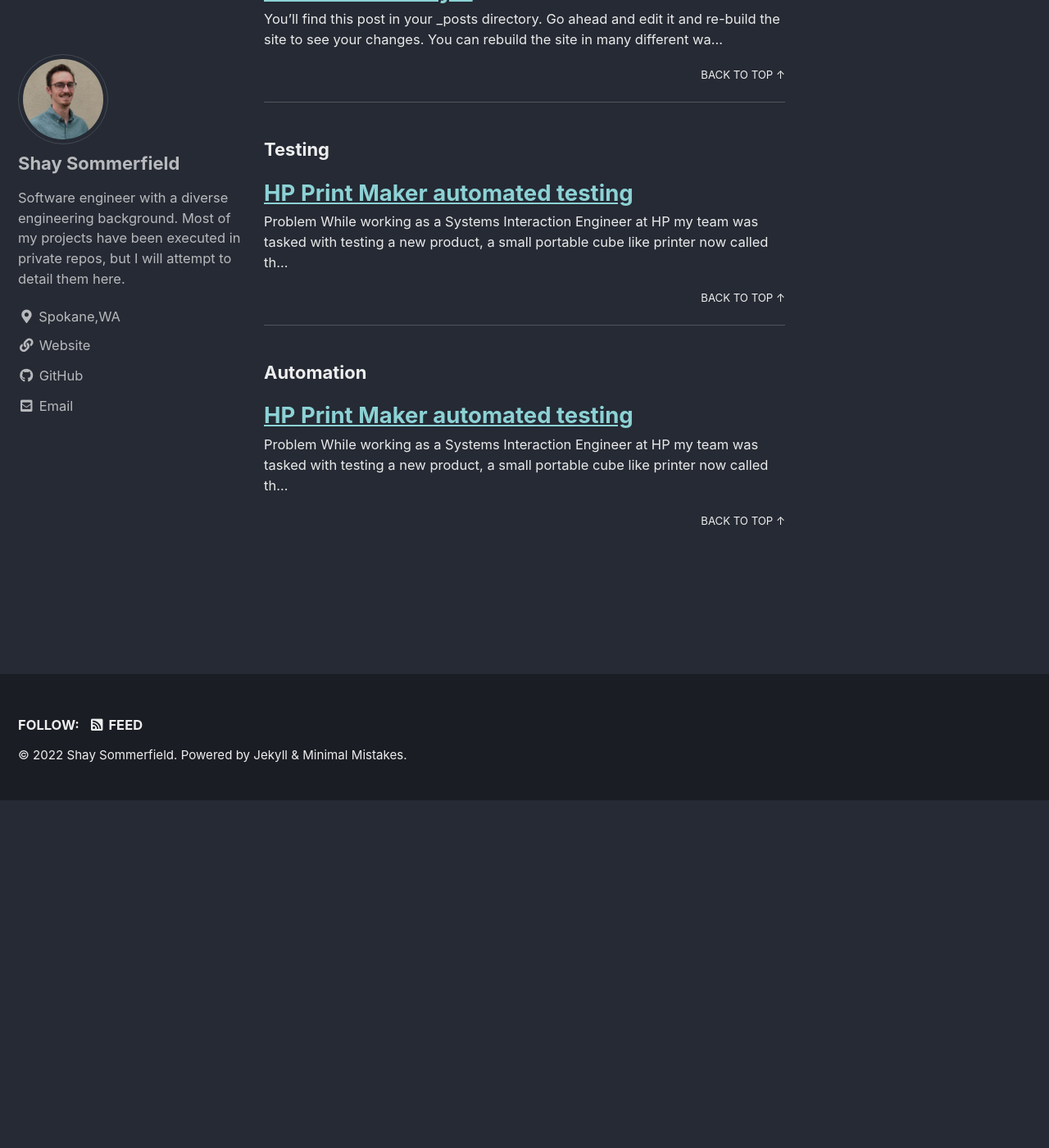
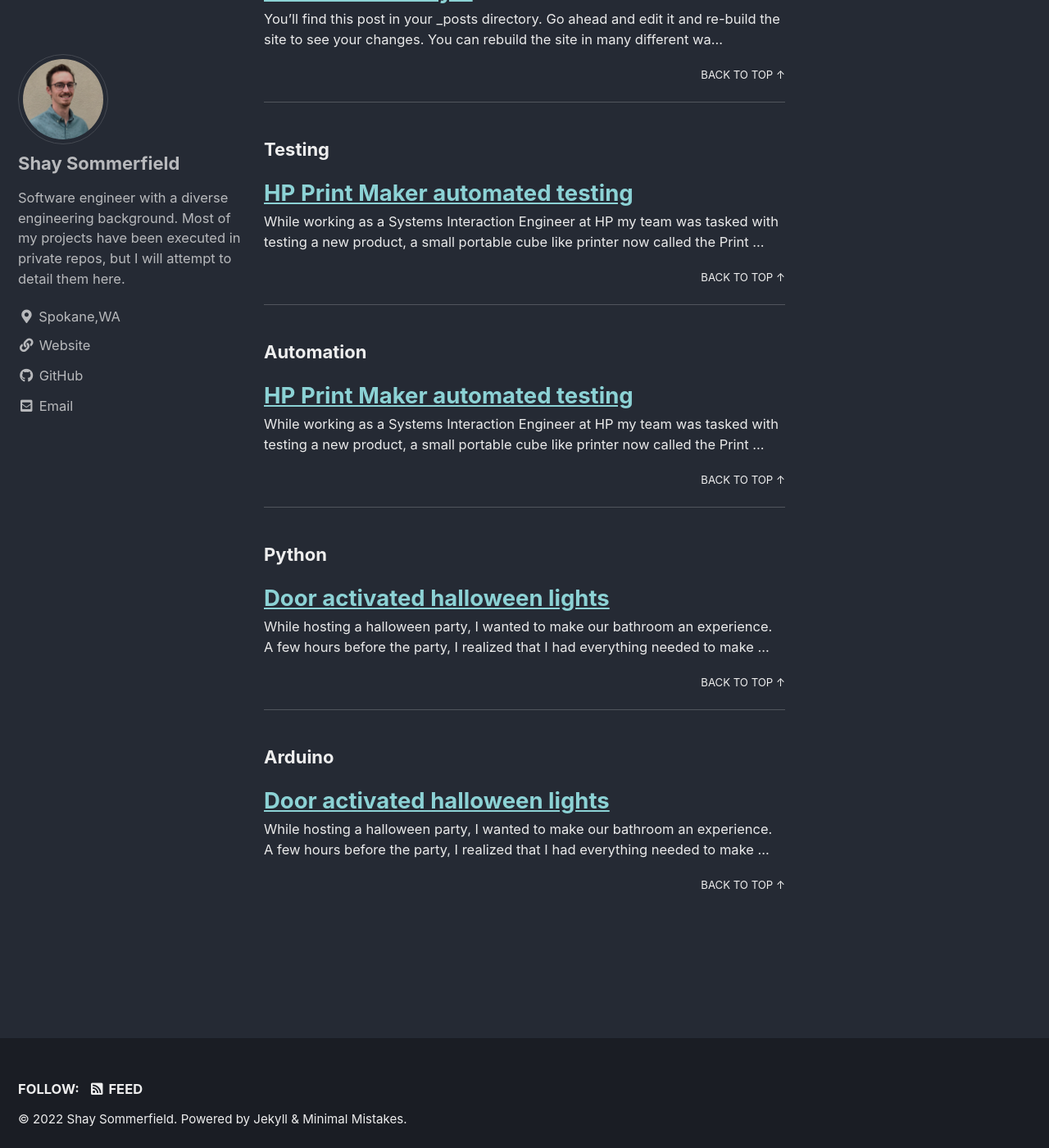
Before and after one commit to shay-sommerfield/shay-sommerfield.github.io, a Jekyll site: the page built from _pages/tag-archive.md, in a window 1280 px wide and 1400 px high, scrolled down 3704 px. Shown: the whole window at 82% size. Built offline with Jekyll 4.4.1, drawn with Linux system fonts in a browser that asks for light colours; cached includes are drawn as plain includes; before the commit the page ends 4680 px from its top, so only the background shows below that; some of the changed text lies outside the part shown.

Commit message:
spelling fixes, headers, and gif

```diff
--- a/_posts/2022-04-29-HP-Print-Maker.md
+++ b/_posts/2022-04-29-HP-Print-Maker.md
@@ -10,13 +10,16 @@
   - Automation
 ---
 
-# Problem
-While working as a Systems Interaction Engineer at HP my team was tasked with testing a new product, a small portable cube like printer now called the [Print Maker][https://www.linkedin.com/pulse/print-anything-anywhere-chad-q-martin/]. This was pretty distant from what we were used to testing which was run of the mill home printers. Our testing for home printers was already very automated from software to communicate directly to the printer to test procedures that caused known failures to data collection. However, this product functioned entirely differently. Being literally driven by the user itself, this presented a challenge for testing.
+While working as a Systems Interaction Engineer at HP my team was tasked with testing a new product, a small portable cube like printer now called the [Print Maker][print-maker]. This was pretty distant from what we were used to testing which was run of the mill home printers. Our testing for home printers was already very automated from software to communicate directly to the printer to test procedures that caused known failures to data collection. However, this product functioned entirely differently. Being literally driven by the user itself, this presented a challenge for testing.
 
-# Solution
-Another engineer on the team and myself decided that testing both could and should be automated to generate repeatable failures with distinct data. Our solution was to create 3d printed hardware that would hold the printer and could be easily assembled with parts that were always on site. To move the printer, we used a [Shapeoko CNC][https://carbide3d.com/shapeoko/] due to its open source firmware and the ability to easily interface with custom software to drive it.
+## Solution
+Another engineer on the team and myself decided that testing both could and should be automated to generate repeatable failures with distinct data. Our solution was to create 3d printed hardware that would hold the printer and could be easily assembled with parts that were always on site. To move the printer, we used a [Shapeoko CNC][shapeoko] due to its open source firmware and the ability to easily interface with custom software to drive it.
 
 The software was written using three distinct abstraction layers. 1. The underlying layer that generates CNC code to move the printer and that communicates with the printer using a custom HP printer API. 2. A scripting layer that allow engineers to easily write tests without having to worry about printer position, talking with printer firmware, etc. 3. A GUI that would be used by techs to run the tests.
 
-# Result
+## Result
 Overall the project was a success and allowed engineers to easily automate testing, especially testing that required exact time intervals. An example is testing how long the printer remains out of the cap and therefore determining whether ink drying would be an issue.
+
+
+[print-maker]: https://www.linkedin.com/pulse/print-anything-anywhere-chad-q-martin/
+[https://carbide3d.com/shapeoko/] : https://carbide3d.com/shapeoko/
--- a/_posts/2022-04-30-Halloween-bathroom.md
+++ b/_posts/2022-04-30-Halloween-bathroom.md
@@ -6,19 +6,19 @@
 tags:
   - Software
   - Hardware
-  -
+  - Python
+  - Arduino
 ---
 
-# Problem
-
+![](../assets/images/halloween_bathroom.gif)
 While hosting a halloween party, I wanted to make our bathroom an experience. A few hours before the party, I realized that I had everything needed to make our bathroom turn blood red when the door was closed.
 
-# Solution
+## Solution
 
-Using wiz wifi activated lights, a python API for said wiz lights, an arduino, and a button circuit; I cobbled together a solution. Since it was only a few hours before the party, I didn't have time to buy a proper contact switch. So rigged together a circuit with a large button and connected it to an arduino, which I wedged above the door frame in the bathroom. I ran a long usb to a laptop running a python script which communicated to the arduino via serial communication and connected to the wiz lights using their API.
+Using wiz wifi lights, a python API for those wiz lights, an arduino, and a button circuit; I cobbled together a solution. Since it was only a few hours before the party, I didn't have time to buy a proper contact switch. So rigged together a circuit with a large button and connected it to an arduino, which I wedged above the door frame in the bathroom. I ran a long usb to a laptop running a python script which communicated to the arduino via serial communication and connected to the wiz lights using their API.
 
 
-# Result
+## Result
 This resulted in a room that appeared to have normal lighting when walking in and turned very red when the door was closed. Further in the bathroom, the bath tub appeared to be filled with blood, with candles and pentagram above the bathtub. We were going for a creepy ritual look.
 
 Additionally to this, I wish I had time to also trigger a speaker to play something cheery and cheesy like the monster mash when the door was open, and something creepy like ritual chanting when the door closed. But I unfortunately didn't have enough time with this being a last minute project.
```
Also changed, not shown: 1 other file.
